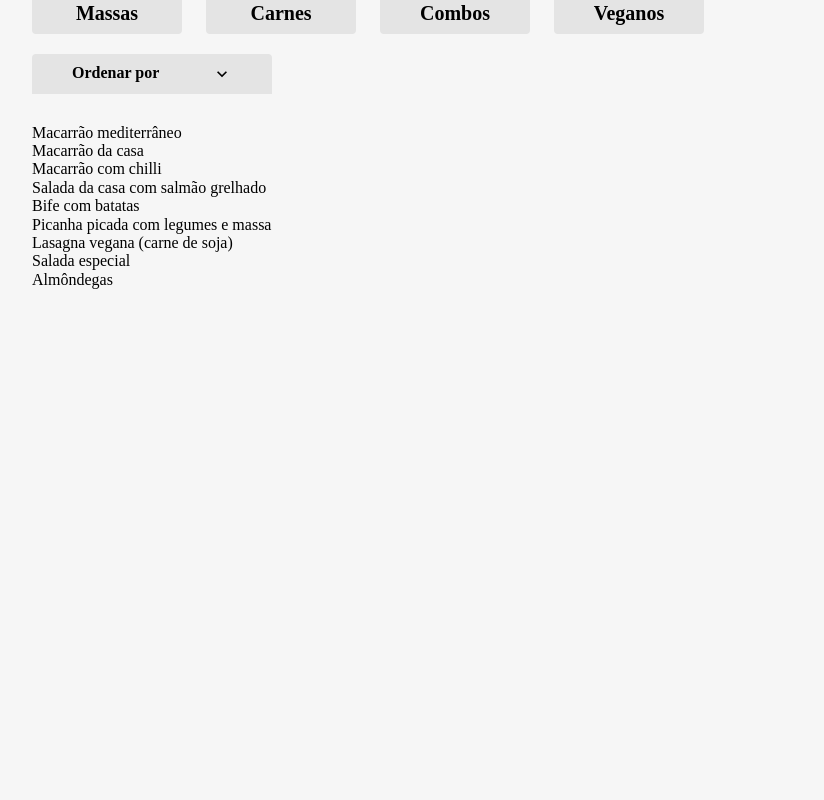
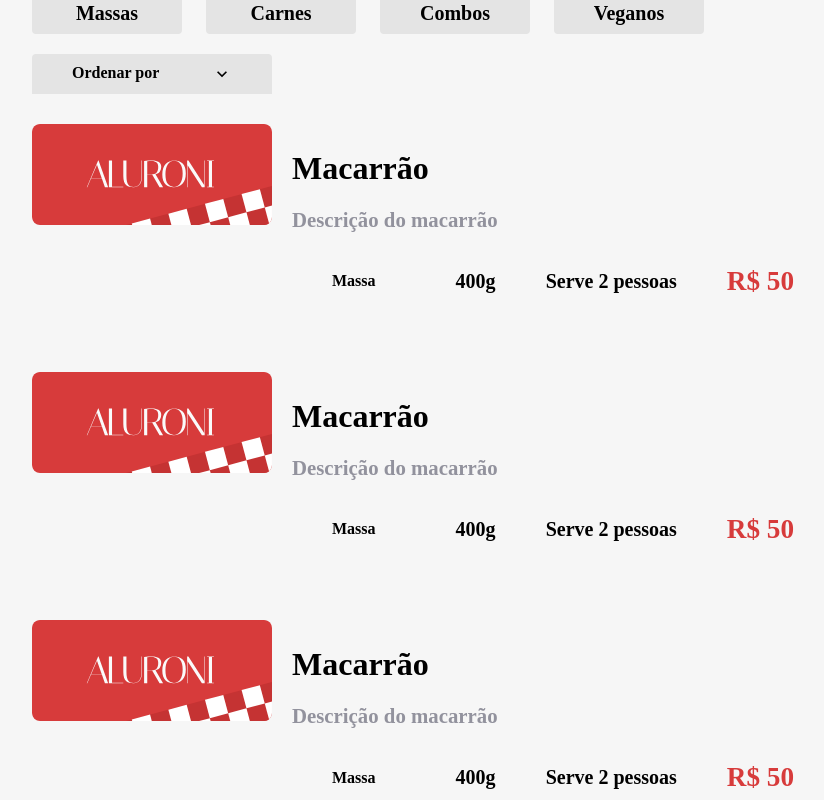
Before and after one commit to brunorochadelima/aluroni, a React (Vite) app: page / in a window 1280 px wide. Shown: the part 660-1460 px from the top of the page, without its empty margins (168-992 px from the left). Before the commit the page ends 999 px from the top, so only its background shows below. Built offline with nearby package versions, Linux system fonts and the light colour scheme; a web font is replaced by a local one.

Commit message:
Criando os itens

```diff
--- a/src/pages/Cardapio/Itens/Index.tsx
+++ b/src/pages/Cardapio/Itens/Index.tsx
@@ -1,11 +1,13 @@
 import React from "react";
-import itens from "./itens.json";
+import Item from "./item";
+import cardapio from "./itens.json";
+import styles from "./Itens.module.scss";
 
 export default function Itens() {
   return (
-    <div>
-      {itens.map((item) => (
-        <div>{item.title}</div>
+    <div className={styles.itens}>
+      {cardapio.map((item) => (
+        <Item key={item.id} />
       ))}
     </div>
   );
--- /dev/null
+++ b/src/pages/Cardapio/Itens/Itens.module.scss
@@ -0,0 +1,7 @@
+.itens {
+  display: flex;
+  flex-direction: column;
+  flex-wrap: wrap;
+  gap: 40px;
+  width: 100%;
+}
--- /dev/null
+++ b/src/pages/Cardapio/Itens/item/Item.module.scss
@@ -0,0 +1,102 @@
+@import "../../../../styles/variaveis.scss";
+@import "../../../../styles/breakpoints.scss";
+
+$massas: #d73b3b;
+$carnes: #30201e;
+$combos: #e6c864;
+$veganos: #80aa40;
+
+.item {
+  display: flex;
+  flex-wrap: wrap;
+  width: 90%;
+  &__imagem {
+    min-width: 240px;
+    @media (max-width: $desktop_xsm) {
+      width: 100%;
+    }
+    img {
+      border-radius: 8px;
+      width: 100%;
+    }
+  }
+  &__descricao {
+    display: flex;
+    flex: 1;
+    flex-direction: column;
+    flex-wrap: wrap;
+    justify-content: space-around;
+    padding: 0 20px;
+    @media (max-width: $desktop_xsm) {
+      flex-direction: row;
+      margin-top: 20px;
+      padding: 0;
+    }
+  }
+  &__titulo {
+    h2 {
+      font-size: 2rem;
+      font-weight: bold;
+      margin-bottom: 20px;
+    }
+    p {
+      color: $dark-grey;
+      font-size: 1.3rem;
+      font-weight: 600;
+      max-width: 600px;
+      margin-bottom: 20px;
+    }
+  }
+  &__tags {
+    display: flex;
+    flex-wrap: wrap;
+    justify-content: space-between;
+    margin-bottom: 20px;
+    max-width: 700px;
+    @media (max-width: $desktop_xsm) {
+      justify-content: flex-end;
+    }
+    @media (max-width: $mobile) {
+      justify-content: flex-start;
+    }
+    > div {
+      margin: 10px;
+    }
+  }
+  &__tipo {
+    align-items: center;
+    border-radius: 2px;
+    display: flex;
+    font-weight: bold;
+    height: 40px;
+    justify-content: center;
+    padding: 10px 30px;
+    &__massas {
+      background-color: $massas;
+      color: white;
+    }
+    &__carnes {
+      background-color: $carnes;
+      color: white;
+    }
+    &__combos {
+      background-color: $combos;
+    }
+    &__veganos {
+      background-color: $veganos;
+    }
+  }
+  &__porcao,
+  &__qtdpessoas,
+  &__valor {
+    align-items: center;
+    display: flex;
+    font-size: 1.25rem;
+    font-weight: bold;
+    justify-content: center;
+  }
+  &__valor {
+    color: $red;
+    font-size: 1.7rem;
+  }
+}
--- /dev/null
+++ b/src/pages/Cardapio/Itens/item/index.tsx
@@ -0,0 +1,25 @@
+import React from 'react'
+import logo from '../../../../assets/logo.svg'
+import styles from '../item/item.module.scss'
+
+export default function Item() {
+  return (
+    <div className={styles.item}>
+      <div className={styles.item__imagem}>
+        <img src={logo} alt="imagem" />
+      </div>
+      <div className={styles.item__descricao}>
+        <div className={styles.item__titulo}>
+          <h2> Macarrão </h2>
+          <p> Descrição do macarrão </p>
+        </div>
+        <div className={styles.item__tags}>
+          <div className={styles.item__tipo}>Massa</div>
+          <div className={styles.item__porcao}>400g</div>
+          <div className={styles.item__qtdpessoas}>Serve 2 pessoas</div>
+          <div className={styles.item__valor}>R$ 50</div>
+        </div>
+      </div>
+    </div>
+  );
+}
```
